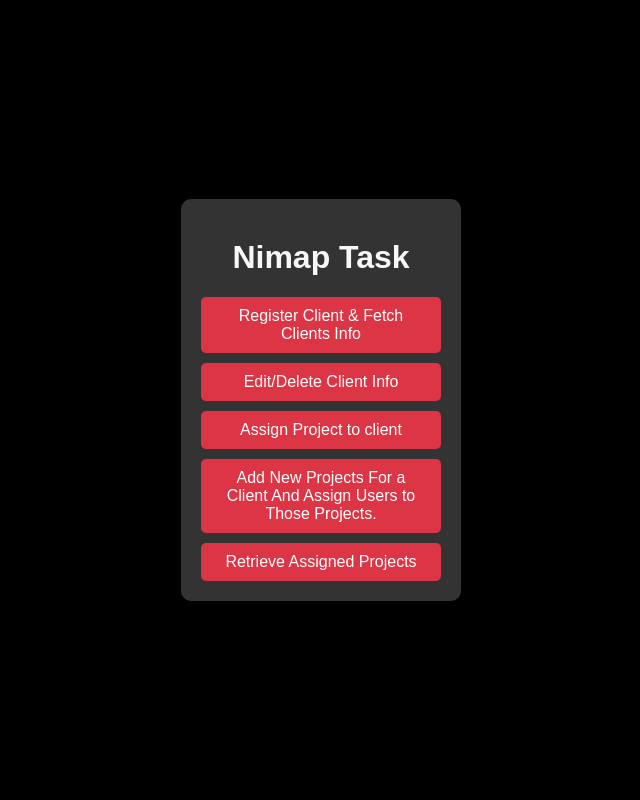
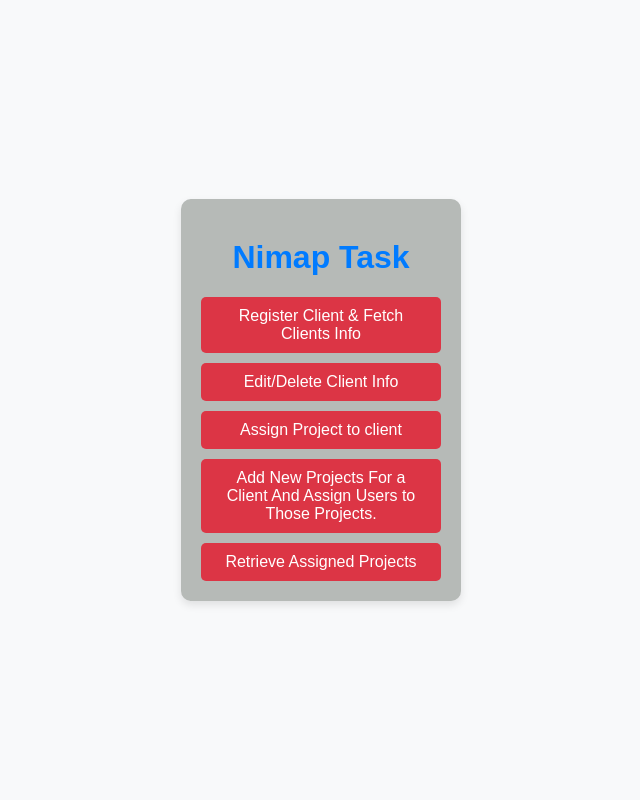
Before and after one commit to rushipatil8530/Nimap-API, a Django app: page / in a window 1280 px wide. Shown: the whole page, without its empty margins (319-959 px from the left). Run offline with Django 5.2, Linux system fonts and the light colour scheme.

Commit message:
Update home.html

```diff
--- a/Nimap/Nimapproject/templates/home.html
+++ b/Nimap/Nimapproject/templates/home.html
@@ -5,11 +5,9 @@
     <meta name="viewport" content="width=device-width, initial-scale=1.0">
     <title>Nimap_Task Page</title>
     <style>
-        /* General Styles */
         body {
             font-family: Arial, sans-serif;
-            background-color: #000000; /* Black background color */
-            color: #ffffff; /* White text color */
+            background-color: #f8f9fa; /* Background color of the body */
             margin: 0;
             padding: 0;
             box-sizing: border-box;
@@ -19,45 +17,42 @@
             height: 100vh;
         }
 
-        /* Heading Styles */
         h1 {
             text-align: center;
-            color: #f7f7f7;
+            color: #007bff; /* Color of the heading */
             margin-top: 20px;
         }
 
-        /* Card Styles */
         .card {
             width: 240px;
             padding: 20px;
             border-radius: 10px;
             box-shadow: 0 4px 8px rgba(0, 0, 0, 0.1);
-            background-color: #333333; /* Dark grey background color */
+            background-color: #b6bab7;
             text-align: center;
         }
 
-        /* Button Styles */
-        .btn {
+        button {
             display: block;
             width: 100%;
             padding: 10px 20px;
             border: none;
             border-radius: 5px;
-            background-color: #dc3545;
+            background-color: #dc3545; /* Red button background color */
             color: white;
             font-size: 16px;
             text-align: center;
             cursor: pointer;
             transition: background-color 0.3s;
-            margin-bottom: 10px;
+            margin-bottom: 10px; /* Add margin between buttons */
         }
 
-        .btn:last-child {
-            margin-bottom: 0;
+        button:last-child {
+            margin-bottom: 0; /* Remove margin from the last button */
         }
 
-        .btn:hover {
-            background-color: #c82333;
+        button:hover {
+            background-color: #c82333; /* Darker red on hover */
         }
     </style>
 </head>
@@ -65,16 +60,16 @@
     <div class="card">
         <h1>Nimap Task</h1>
         <!-- Button to register a new client -->
-        <button class="btn" onclick="window.location.href='/clients/'">Register Client & Fetch Clients Info</button>
+        <button onclick="window.location.href='/clients/'">Register Client & Fetch Clients Info</button>
         <!-- Button to fetch clients' information -->
-        <button class="btn" onclick="window.location.href='/clients/'">Edit/Delete Client Info</button>
+        <button onclick="window.location.href='/clients/1/'">Edit/Delete Client Info</button>
         <!-- Button to edit/delete client information -->
-        <button class="btn" onclick="window.location.href='/clients/1/'">Assign Project to client</button> <!-- Replace "1" with the appropriate client ID -->
+        <button onclick="window.location.href='/clients/1/projects/'">Assign Project to client</button> <!-- Replace "1" with the appropriate client ID -->
         <!-- Button to add new projects for a client and assign users to those projects -->
-        <button class="btn" onclick="window.location.href='/clients/1/projects/'">Add New Projects For a Client And Assign Users to Those Projects.
+        <button onclick="window.location.href='/clients/1/projects/'">Add New Projects For a Client And Assign Users to Those Projects.
         </button> <!-- Replace "1" with the appropriate client ID -->
         <!-- Button to retrieve assigned projects to logged-in users -->
-        <button class="btn" onclick="window.location.href='/projects/'">Retrieve Assigned Projects</button>
+        <button onclick="window.location.href='/projects/'">Retrieve Assigned Projects</button>
     </div>
 </body>
 </html>
```
